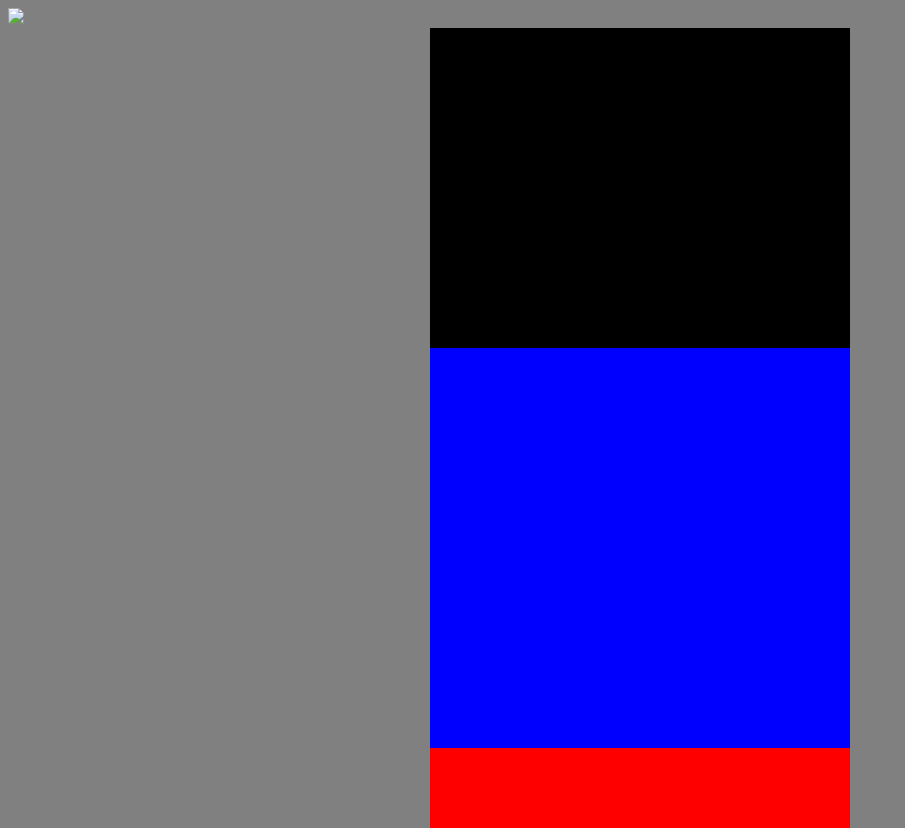
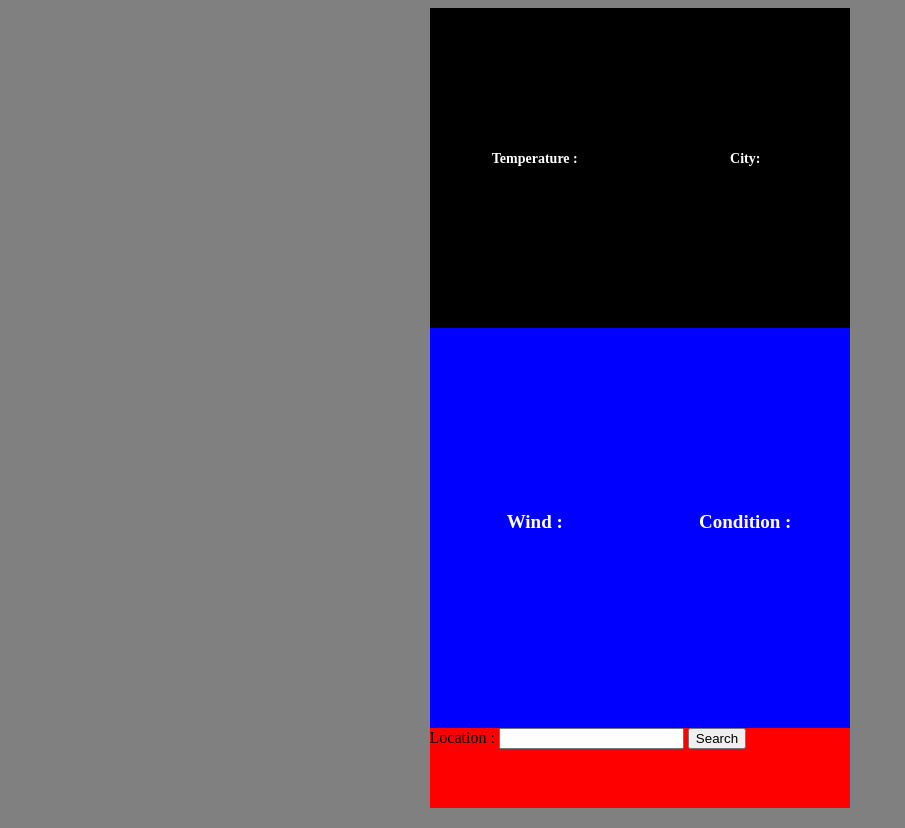
Before and after one commit to trox115/weather, a plain HTML site: page index.html in a window 1280 px wide. Shown: the whole page, without its empty margins (0-905 px from the left). Drawn offline with Linux system fonts and the light colour scheme; no server answers.

```diff
--- a/index.html
+++ b/index.html
@@ -1,23 +1,42 @@
 <!DOCTYPE html>
 <html lang="en" dir="ltr">
   <head>
-    <meta charset="utf-8">
-  <link rel="stylesheet" href="./style.css">
+    <meta charset="utf-8" />
+    <link rel="stylesheet" href="./style.css" />
     <title>Weather App</title>
   </head>
   <body>
-    <div id='container'>
-      <img class="background" src='#'></img>
-      <div class='weather'>
+    <div id="container">
+      <div class="weather">
         <div class="head">
-
+          <div class="temperature">
+            <h3>Temperature :</h3>
+            <p></p>
+          </div>
+          <div class="temperature2">
+            <h3>City:</h3>
+            <p></p>
+          </div>
         </div>
         <div class="weather-body">
+          <div class="wind">
+            <h3>Wind :</h3>
+            <p></p>
+          </div>
 
+          <div class="condition">
+            <h3>Condition :</h3>
+            <p></p>
+          </div>
         </div>
+
         <div class="weather-footer">
+          <label for="city-name"> Location : </label>
+          <input name="city-name" />
+          <button id="search">Search</button>
         </div>
+      </div>
     </div>
-   <script src="./main.js"></script>
+    <script src="./main.js"></script>
   </body>
 </html>
--- a/style.css
+++ b/style.css
@@ -1,33 +1,65 @@
 html {
-    height: 100%;
+  height: 100%;
 }
-body{
+body {
   background: gray;
   height: 100%;
 }
-#container{
-width: 100%;
-height: 100%;
-background-size: cover;
+#container {
+  width: 100%;
+  height: 100%;
+  background-size: cover;
 }
 
-.weather{
+.weather {
   height: 100%;
   width: 33.3%;
   background: white;
   margin-left: auto;
   margin-right: auto;
 }
-.head{
+.head {
   width: 100%;
   background: black;
   height: 40%;
+  color: white;
+  font-size: 2rem;
+  display: flex;
+  align-items: center;
+  align-content: center;
+  text-align: center;
 }
-.weather-body{
+.head h3 {
+  font-size: 14px;
+}
+.temperature {
+  width: 50%;
+}
+
+.temperature2 {
+  width: 50%;
+}
+.weather-body h3 {
+  font-size: 19px;
+}
+.weather-body {
   height: 50%;
   background: blue;
+  width: 100%;
+  color: white;
+  font-size: 2rem;
+  display: flex;
+  align-items: center;
+  align-content: center;
+  text-align: center;
 }
-.weather-footer{
+.wind {
+  width: 50%;
+}
+.condition {
+  width: 50%;
+}
+.weather-footer {
   height: 10%;
   background: red;
 }
```
Also changed, not shown: main.js (+1 -1 lines).
